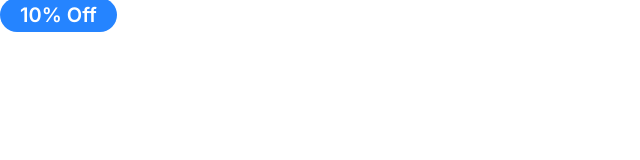
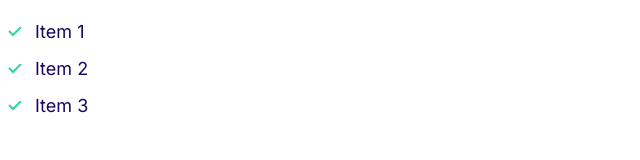
Before and after one commit to manzidenis/e-commerce-website, a plain HTML site: page index.html in a window 1280 px wide. Shown: the whole page, without its empty margins (0-640 px from the left). Drawn offline with Linux system fonts and the light colour scheme.

Commit message:
Define the lists.

```diff
--- a/css/styles.css
+++ b/css/styles.css
@@ -120,3 +120,32 @@ a {
         font-size: 1.2rem;
     }
 }
+
+/* Lists */
+
+.list {
+    list-style: none;
+    padding-left: 0;
+    color: var(--color-headings);
+}
+
+.list--inline .list__item {
+    display: inline-block;
+    margin-right: 2rem;
+}
+
+.list--tick {
+    list-style-image: url(../images/tick.svg);
+    padding-left: 3rem;
+}
+
+.list--tick .list__item {
+    padding-left: 0.5rem;
+    margin-bottom: 1rem;
+}
+
+@media screen and (width: 1024px) {
+    .list--tick .list__item {
+        padding-left: 0;
+    }
+}
--- a/index.html
+++ b/index.html
@@ -12,6 +12,10 @@
     <link rel="stylesheet" href="css/styles.css">
 </head>
 <body>
-   <span class="badge badge--primary"> 10% Off</span>
+    <ul class="list list--tick">
+        <li class="list__item">Item 1</li>
+        <li class="list__item">Item 2</li>
+        <li class="list__item">Item 3</li>
+    </ul>
 </body>
 </html>
```
Also changed, not shown: components/lists.html (added, +5 -0 lines), components/badges.html (renamed from css/components/badges.html), components/links.html (renamed from css/components/links.html), images/tick.svg (added).
